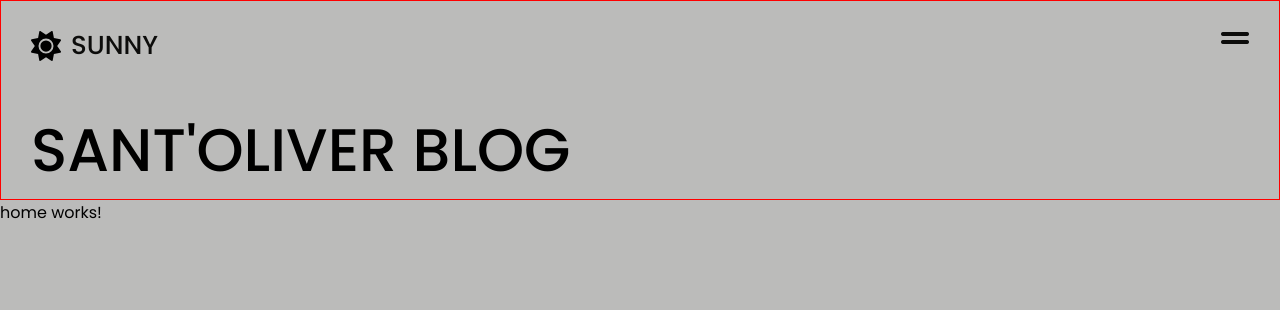
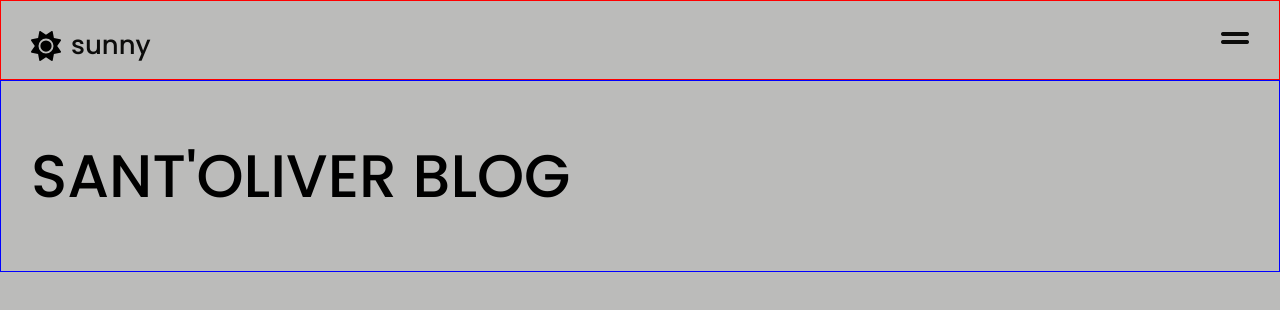
Before and after one commit to nathsantoliver/angular-blog-page, an Angular app: page / in a window 1280 px wide. Shown: the top 310 px of the page. Built offline with nearby package versions, Linux system fonts and the light colour scheme.

Commit message:
changing the place of the page name

```diff
--- a/src/app/components/navbar/navbar.component.css
+++ b/src/app/components/navbar/navbar.component.css
@@ -1,20 +1,11 @@
 .container__navbar {
-  height: 200px;
+  height: 80px;
   display: flex;
   justify-content: space-between;
   align-items: flex-start;
   padding: 25px 30px;
 
   border: 1px solid red;
-}
-
-.navbar__logo {
-  display: flex;
-  flex-direction: column;
-  justify-content: flex-start;
-  align-items: flex-start;
-  gap: 40px;
-  text-transform: uppercase;
 }
 
 .navbar__logo > a {
@@ -35,11 +26,6 @@
   height: 30px;
 }
 
-.navbar__logo > h1 {
-  font-size: 60px;
-  font-weight: 500;
-}
-
 .navbar__menu {
   color: #0c0c0b;
   cursor: pointer;
--- a/src/app/components/navbar/navbar.component.html
+++ b/src/app/components/navbar/navbar.component.html
@@ -4,7 +4,6 @@
       <img src="/icons/sun-solid.svg" alt="">
       <p>sunny</p>
     </a>
-    <h1>Sant'Oliver Blog</h1>
   </div>
   <div class="navbar__menu">
     <i class="fa-solid fa-grip-lines fa-2xl"></i>
--- a/src/app/pages/home/home.component.css
+++ b/src/app/pages/home/home.component.css
@@ -22,3 +22,16 @@ body {
   width: 100%;
   position: absolute;
 }
+
+.home__container {
+  border: 1px solid blue;
+  min-height: auto  ;
+
+  padding: 50px 30px;
+}
+
+.home__container > h1 {
+  font-size: 60px;
+  font-weight: 500;
+  text-transform: uppercase;
+}
--- a/src/app/pages/home/home.component.html
+++ b/src/app/pages/home/home.component.html
@@ -2,4 +2,6 @@
 
 <app-navbar></app-navbar>
 
-<p>home works!</p>
+<div class="home__container">
+  <h1>Sant'Oliver Blog</h1>
+</div>
```
